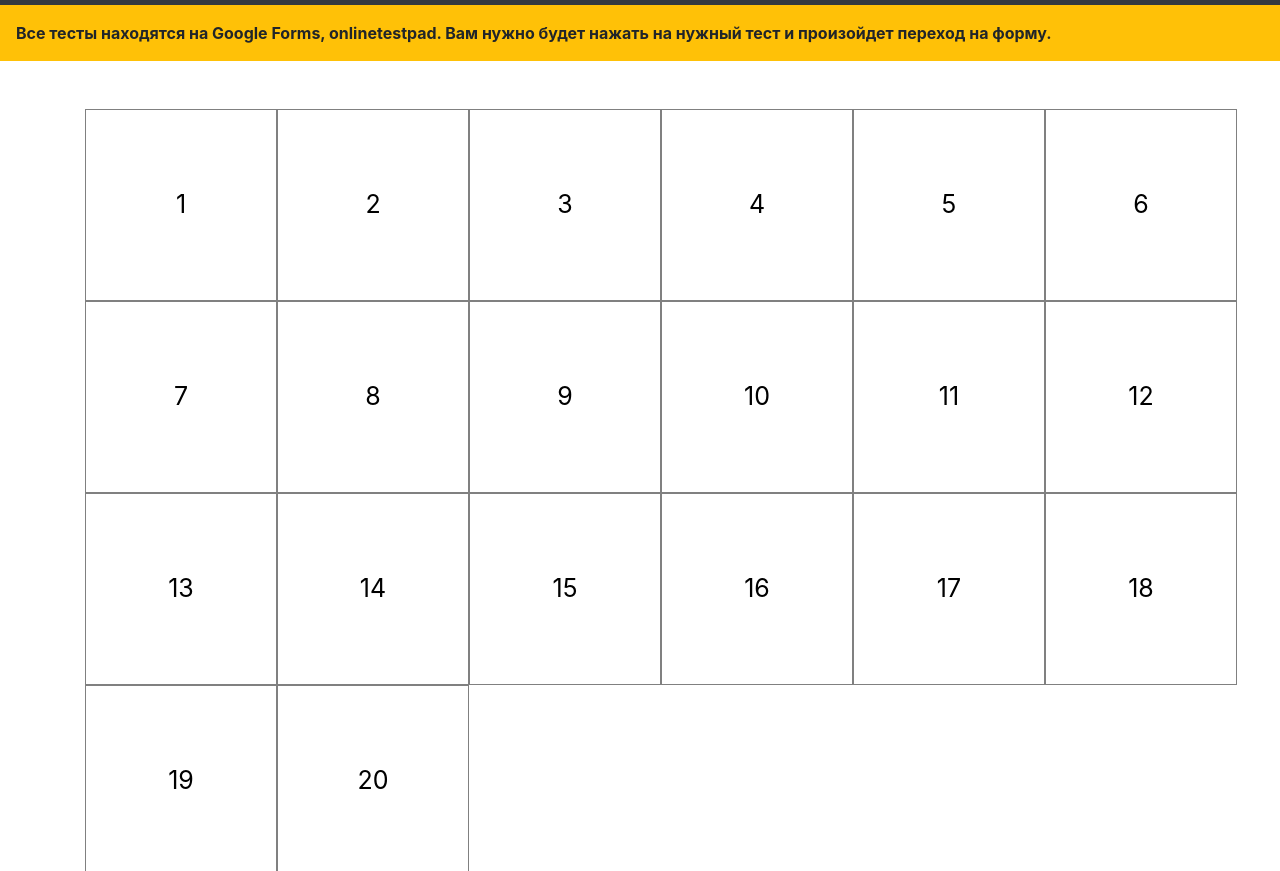
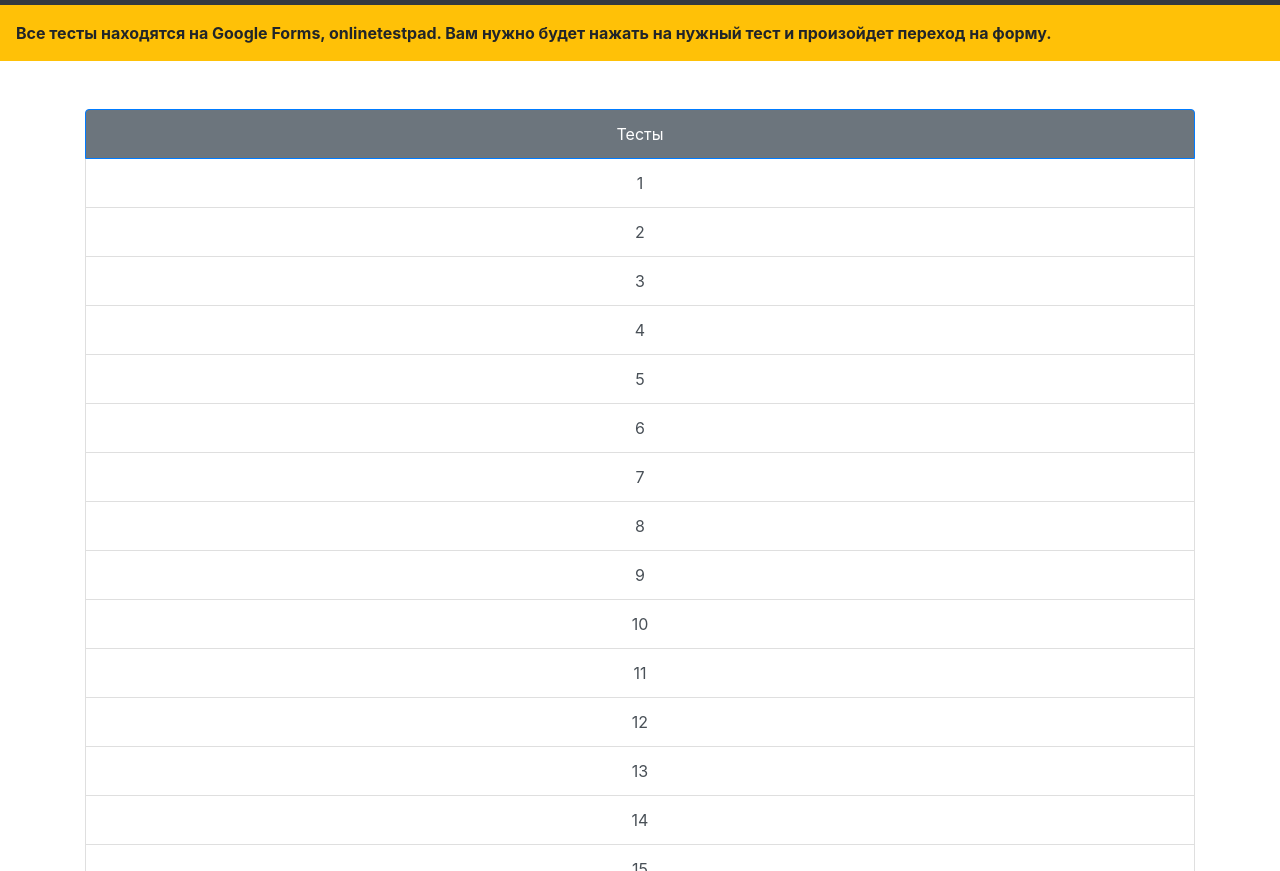
Before and after one commit to Testing633/Meleshkina007, a plain HTML site: page pages/tests.html in a window 1280 px wide. Shown: the part 81-952 px from the top of the page. Drawn offline with nearby package versions, Linux system fonts and the light colour scheme.

Commit message:
Гавно обнова

```diff
--- a/pages/tests.html
+++ b/pages/tests.html
@@ -30,27 +30,30 @@
     </nav>
     <div class="bg-warning pl-3 py-3"><strong>Все тесты находятся на Google Forms, onlinetestpad. Вам нужно будет нажать на нужный тест и произойдет переход на форму.</strong></div>
     <div class="container main">
-        <div class="mainContent mt-5">
-        <a href="https://docs.google.com/forms/d/e/1FAIpQLSdkpOmT7KBaUmkvU-pOuhCikmVteDe1iG4SNI9eO0jmKVr3sQ/viewform">1</a>
-        <a href="https://docs.google.com/forms/d/e/1FAIpQLSejBj-9YiZu8hVazK5p_hxG53CWcDh12yttXnaVJn7IEsCf2g/viewform">2</a>
-        <a href="https://onlinetestpad.com/hog5q7muizr6k">3</a>
-        <a href="https://docs.google.com/forms/d/1Mq6dgznDiChthcXvimkuryb57n95tnEZ8QJ_HVuxAmc/edit">4</a>
-            <a href="https://docs.google.com/forms/d/e/1FAIpQLSc8ZW4pSjfwQenKXLxrd5hb5qktfijxMCPHm2JiYn_SdALewA/viewform">5</a>
-             <a href="https://onlinetestpad.com/hnwor7ln3sgak">6</a>
-            <a href="https://onlinetestpad.com/hnjuscspngnau">7</a>
-             <a href="https://docs.google.com/forms/d/e/1FAIpQLScf5DESddjYZ0kTuL0jSS99z4RfZtvnQB-Gp5e6Q-13evZLqQ/viewform">8</a>
-            <a href="https://docs.google.com/forms/d/e/1FAIpQLSctPzHr3SJCkAIWLVRXl7fwpnJ_FAWLFD-zt1UPjnf1gvk1ow/viewform">9</a>
-            <a href="https://onlinetestpad.com/hn5o4vicvhjvy">10</a>
-            <a href="https://onlinetestpad.com/ho35wz3lx2wti">11</a>
-            <a href="https://docs.google.com/forms/d/1XgOQ13M_adCeP_Y6dXSWVHpMZ6EsU8eMNaW_D9dnnfM/viewform?edit_requested=true">12</a>
-            <a href="https://docs.google.com/forms/d/e/1FAIpQLSdNrAuK67bZltxTF_LIra583aLdbaUHlyctONWjyiHSlj7KdA/viewform">13</a>
-            <a href="https://docs.google.com/forms/d/e/1FAIpQLSeOyucbKcGIK5bccrF6Vmf5XGzJO6Gcet7zIXXUeNF0Yl_OkQ/viewform">14</a>
-            <a href="https://docs.google.com/forms/d/e/1FAIpQLSfgIUN4x_eSR6yYvc81iLn9QvhHcO5o5VcjRymMwCn2ACppJA/viewform?vc=0&c=0&w=1">15</a>
-            <a href="https://docs.google.com/forms/d/e/1FAIpQLSe5voa98nAbyCgQkeesopwhhocibrXSYoVSPKhhRYlRwg7JfQ/viewform?vc=0&c=0&w=1">16</a>
-            <a href="https://forms.gle/Pn3Mbe5auxKNkoTB6">17</a>
-            <a href="https://docs.google.com/forms/d/e/1FAIpQLScvYhvKalgvwFBd7Yqx51M2sZUM2XVTbPLjDKXIyXxrakYFvw/viewform">18</a>
-            <a href="https://docs.google.com/forms/d/e/1FAIpQLSdScYYmDoyRUDxQ9nMm5ojin7RykhgJjIchukKYSwlGpJWp_A/viewform">19</a>
-            <a href="https://konstruktortestov.ru/test-17261">20</a>
+        <div class="list-group text-center my-5">
+            <a href="#" class="list-group-item text-center list-group-item-action bg-secondary active">
+               Тесты
+            </a>
+            <a href="https://docs.google.com/forms/d/e/1FAIpQLSdkpOmT7KBaUmkvU-pOuhCikmVteDe1iG4SNI9eO0jmKVr3sQ/viewform" class="list-group-item list-group-item-action">1</a>
+            <a href="https://docs.google.com/forms/d/e/1FAIpQLSejBj-9YiZu8hVazK5p_hxG53CWcDh12yttXnaVJn7IEsCf2g/viewform" class="list-group-item list-group-item-action">2</a>
+            <a href="https://onlinetestpad.com/hog5q7muizr6k" class="list-group-item list-group-item-action">3</a>
+            <a href="https://docs.google.com/forms/d/1Mq6dgznDiChthcXvimkuryb57n95tnEZ8QJ_HVuxAmc/edit" class="list-group-item list-group-item-action">4</a>
+            <a href="https://docs.google.com/forms/d/e/1FAIpQLSc8ZW4pSjfwQenKXLxrd5hb5qktfijxMCPHm2JiYn_SdALewA/viewform" class="list-group-item list-group-item-action">5</a>
+            <a href="https://onlinetestpad.com/hnwor7ln3sgak" class="list-group-item list-group-item-action">6</a>
+            <a href="https://onlinetestpad.com/hnjuscspngnau" class="list-group-item list-group-item-action">7</a>
+            <a href="https://docs.google.com/forms/d/e/1FAIpQLScf5DESddjYZ0kTuL0jSS99z4RfZtvnQB-Gp5e6Q-13evZLqQ/viewform" class="list-group-item list-group-item-action">8</a>
+            <a href="https://docs.google.com/forms/d/e/1FAIpQLSctPzHr3SJCkAIWLVRXl7fwpnJ_FAWLFD-zt1UPjnf1gvk1ow/viewform" class="list-group-item list-group-item-action">9</a>
+            <a href="https://onlinetestpad.com/hn5o4vicvhjvy" class="list-group-item list-group-item-action">10</a>
+            <a href="https://onlinetestpad.com/ho35wz3lx2wti" class="list-group-item list-group-item-action">11</a>
+            <a href="https://docs.google.com/forms/d/1XgOQ13M_adCeP_Y6dXSWVHpMZ6EsU8eMNaW_D9dnnfM/viewform?edit_requested=true" class="list-group-item list-group-item-action">12</a>
+            <a href="https://docs.google.com/forms/d/e/1FAIpQLSdNrAuK67bZltxTF_LIra583aLdbaUHlyctONWjyiHSlj7KdA/viewform" class="list-group-item list-group-item-action">13</a>
+            <a href="https://docs.google.com/forms/d/e/1FAIpQLSeOyucbKcGIK5bccrF6Vmf5XGzJO6Gcet7zIXXUeNF0Yl_OkQ/viewform" class="list-group-item list-group-item-action">14</a>
+            <a href="https://docs.google.com/forms/d/e/1FAIpQLSfgIUN4x_eSR6yYvc81iLn9QvhHcO5o5VcjRymMwCn2ACppJA/viewform?vc=0&c=0&w=1" class="list-group-item list-group-item-action">15</a>
+            <a href="https://docs.google.com/forms/d/e/1FAIpQLSe5voa98nAbyCgQkeesopwhhocibrXSYoVSPKhhRYlRwg7JfQ/viewform?vc=0&c=0&w=1" class="list-group-item list-group-item-action">16</a>
+            <a href="https://forms.gle/Pn3Mbe5auxKNkoTB6" class="list-group-item list-group-item-action">17</a>
+            <a href="https://docs.google.com/forms/d/e/1FAIpQLScvYhvKalgvwFBd7Yqx51M2sZUM2XVTbPLjDKXIyXxrakYFvw/viewform" class="list-group-item list-group-item-action">18</a>
+            <a href="https://docs.google.com/forms/d/e/1FAIpQLSdScYYmDoyRUDxQ9nMm5ojin7RykhgJjIchukKYSwlGpJWp_A/viewform" class="list-group-item list-group-item-action">19</a>
+            <a href="https://konstruktortestov.ru/test-17261" class="list-group-item list-group-item-action">20</a>
         </div>
     </div>
     <footer class="d-flex flex-column">
```
Also changed, not shown: 1 other file.
